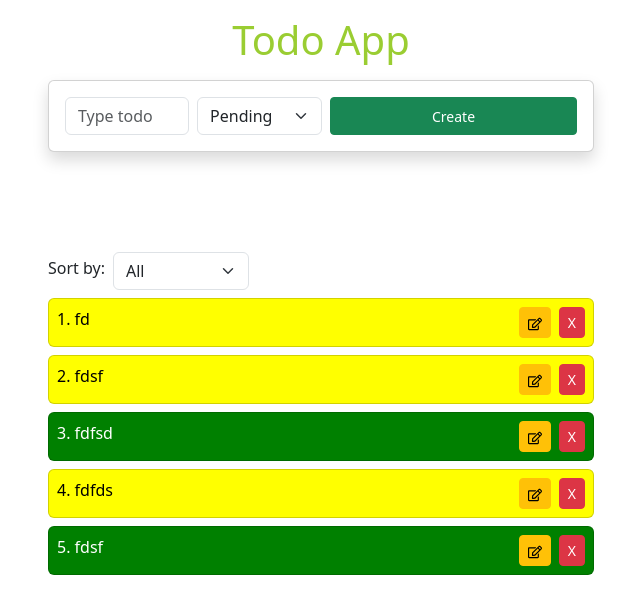
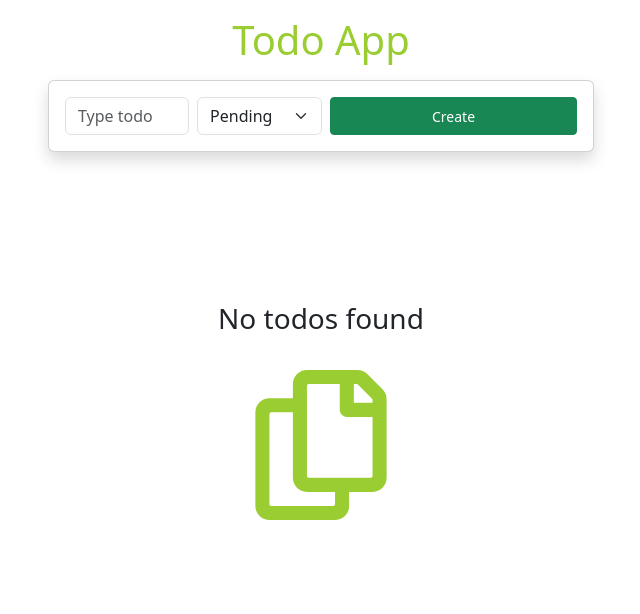
Before and after one commit to SiddiqueAhmed1/basic-todos, a React (Vite) app: page / in a window 1280 px wide. Shown: the top 614 px of the page, without its empty margins (319-959 px from the left). Built offline with nearby package versions, Linux system fonts and the light colour scheme; data requests are answered from the project's data file.

Commit message:
some resonsive add

```diff
--- a/db.json
+++ b/db.json
@@ -1,29 +1,3 @@
 {
-  "todos": [
-    {
-      "id": "73a6",
-      "title": "fd",
-      "type": "Pending"
-    },
-    {
-      "id": "d688",
-      "title": "fdsf",
-      "type": "Pending"
-    },
-    {
-      "id": "07c2",
-      "title": "fdfsd",
-      "type": "Completed"
-    },
-    {
-      "id": "437c",
-      "title": "fdfds",
-      "type": "Pending"
-    },
-    {
-      "id": "60b7",
-      "title": "fdsf",
-      "type": "Completed"
-    }
-  ]
+  "todos": []
 }
--- a/src/components/Ados/Ados.css
+++ b/src/components/Ados/Ados.css
@@ -4,7 +4,7 @@
 .todos-body .no-ados-found{
     margin-top: 0px
 }
-.todos-body .no-ados-found i{
+.todos-body .no-ados-found i, .no-typeAdos-found  i{
     font-size: 150px;
      color: yellowgreen;
 }
@@ -16,6 +16,9 @@
     .todos-body .no-ados-found{
         margin-top: 250px !important;
     }
+    .no-typeAdos-found{
+        margin-top: 130px !important;
+    }
 }
 @media screen and (max-width: 1366px) {
     .todos-body  ul:first-child{
@@ -24,9 +27,18 @@
     .todos-body .no-ados-found{
         margin-top: 150px !important;
     }
+    .no-typeAdos-found{
+        margin-top: 100px !important;
+    }
 }
 @media screen and (max-width: 768px) {
     .todos-body  ul:first-child{
         margin-top: 50px;
     }
+    .todos-body .no-ados-found{
+        margin-top: 100px !important;
+    }
+    .no-typeAdos-found{
+        margin-top: 50px !important;
+    }
 }
--- a/src/components/Ados/Ados.jsx
+++ b/src/components/Ados/Ados.jsx
@@ -5,6 +5,9 @@ import { FaRegCopy, FaRegEdit } from "react-icons/fa";
 import { toast } from "react-toastify";
 import "react-toastify/dist/ReactToastify.css";
 import "./Ados.css";
+import { MdOutlinePendingActions } from "react-icons/md";
+import { AiOutlineFileDone } from "react-icons/ai";
+import { FaRegTrashCan } from "react-icons/fa6";
 
 const adosReducer = (state, action) => {
   switch (action.type) {
@@ -270,16 +273,17 @@ const Ados = () => {
                     );
                   })
                 ) : filterType ? (
-                  <div className="no-ados-found text-center">
-                    <h3>{`No ${filterType} todos found`}</h3>
+                  <div className="no-typeAdos-found text-center">
+                    <h3 style={{ marginBottom: "-30px" }}>{`No ${filterType} todos found`}</h3>
                     <i>
-                      <FaRegCopy />
+                      {filterType === 'Deleted' ? <FaRegTrashCan style={{color : '#BB2D3B'}}/>:filterType === 'Pending' ? <MdOutlinePendingActions style={{color:'lightgreen'}} />: <AiOutlineFileDone style={{color : '#146c43'}}/>}
+
                     </i>
                   </div>
                 ) : (
                   <>
                     <div className="no-ados-found text-center">
-                      <h3 style={{ marginBottom: "-30px" }}>No todos found</h3>
+                      <h3 style={{ marginBottom: "-20px" }}>No todos found</h3>
                       <i>
                         <FaRegCopy />
                       </i>
```
